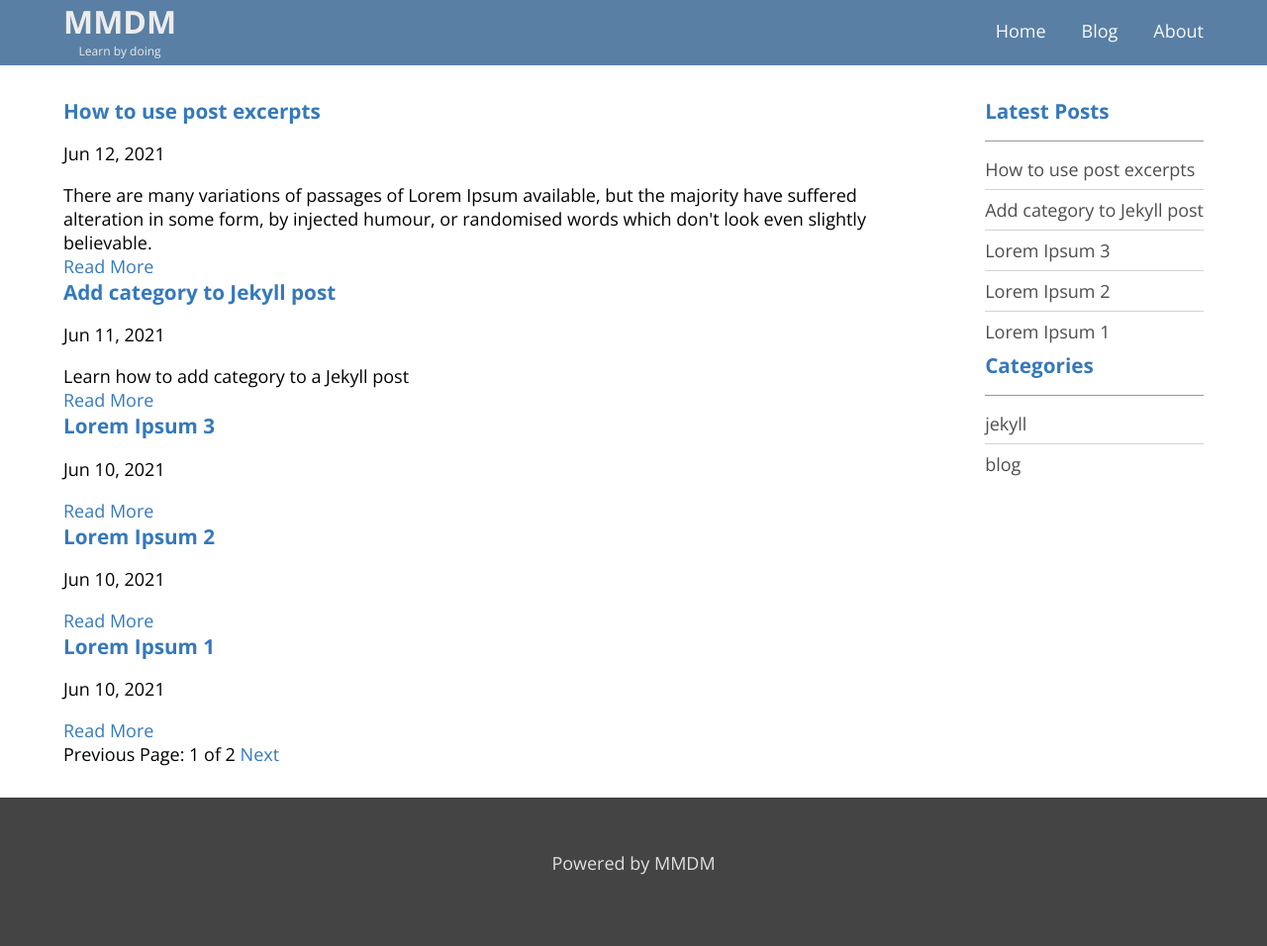
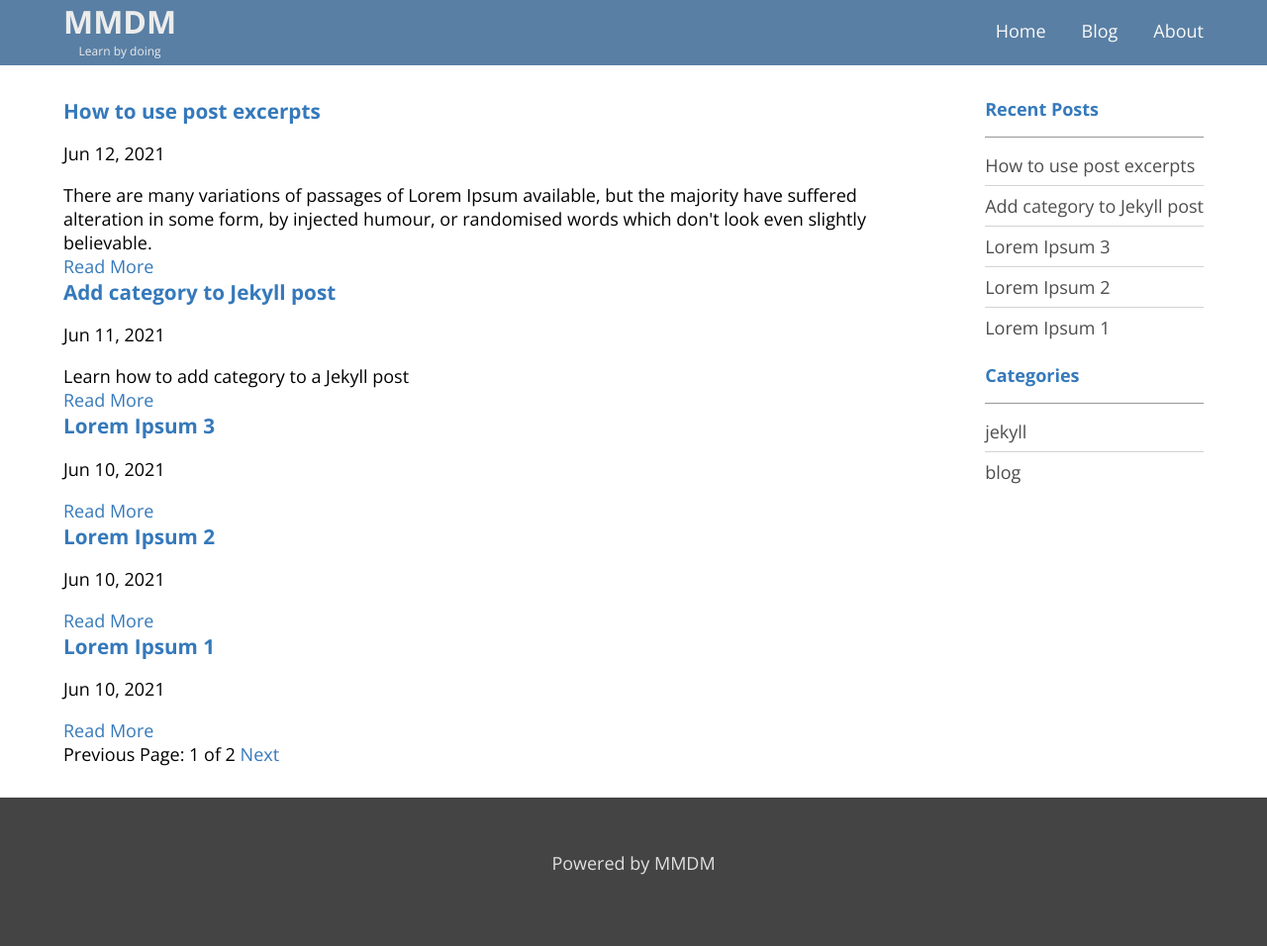
Before and after one commit to jays1ngh/jays1ngh.github.io, a Jekyll site: the page built from blog/index.html, in a window 1280 px wide. Shown: the whole page at 99% size. Built offline with Jekyll 4.4.1, drawn with Linux system fonts in a browser that asks for light colours; the list of posts is cut into pages by our own code.

Commit message:
updated files

```diff
--- a/_layouts/blog.html
+++ b/_layouts/blog.html
@@ -44,7 +44,7 @@ layout: default
   <div class="sidebar-secondary">
     <div class="recent-posts-widget">
       <!-- Recent Articles -->
-      <h2 class="latest-posts-blog">Latest Posts</h2>
+      <h2 class="recent-posts-blog">Recent Posts</h2>
       {% for post in site.posts limit:5 %}
       <p class="recent-posts-name-widget"><a href="{{ post.url }}">{{ post.title }}</a></p>
       {% endfor %}
--- a/_sass/main.scss
+++ b/_sass/main.scss
@@ -97,9 +97,9 @@ a {
 
 .sidebar-secondary h2 {
   font-weight: 700;
-  font-size: 1.15em;
+  font-size: 1em;
   color: #3579bb;
-  margin: 0 0 1rem 0;
+  margin-bottom: 1rem;
   padding-bottom: 1rem;
 }
 
@@ -110,6 +110,11 @@ a {
 .sidebar-secondary a:hover,
 .sidebar-secondary a:focus {
   color: #3579bb;
+}
+
+// This is applied on the Categories widget title
+.categories-all-widget h2 {
+  margin-top: 1rem;
 }
 
 /* ==================
@@ -149,7 +154,7 @@ header {
   max-width: 20%;
 }
 
-.latest-posts-blog {
+.recent-posts-blog {
   border-bottom: 1px solid #979797;
 }
 
```
